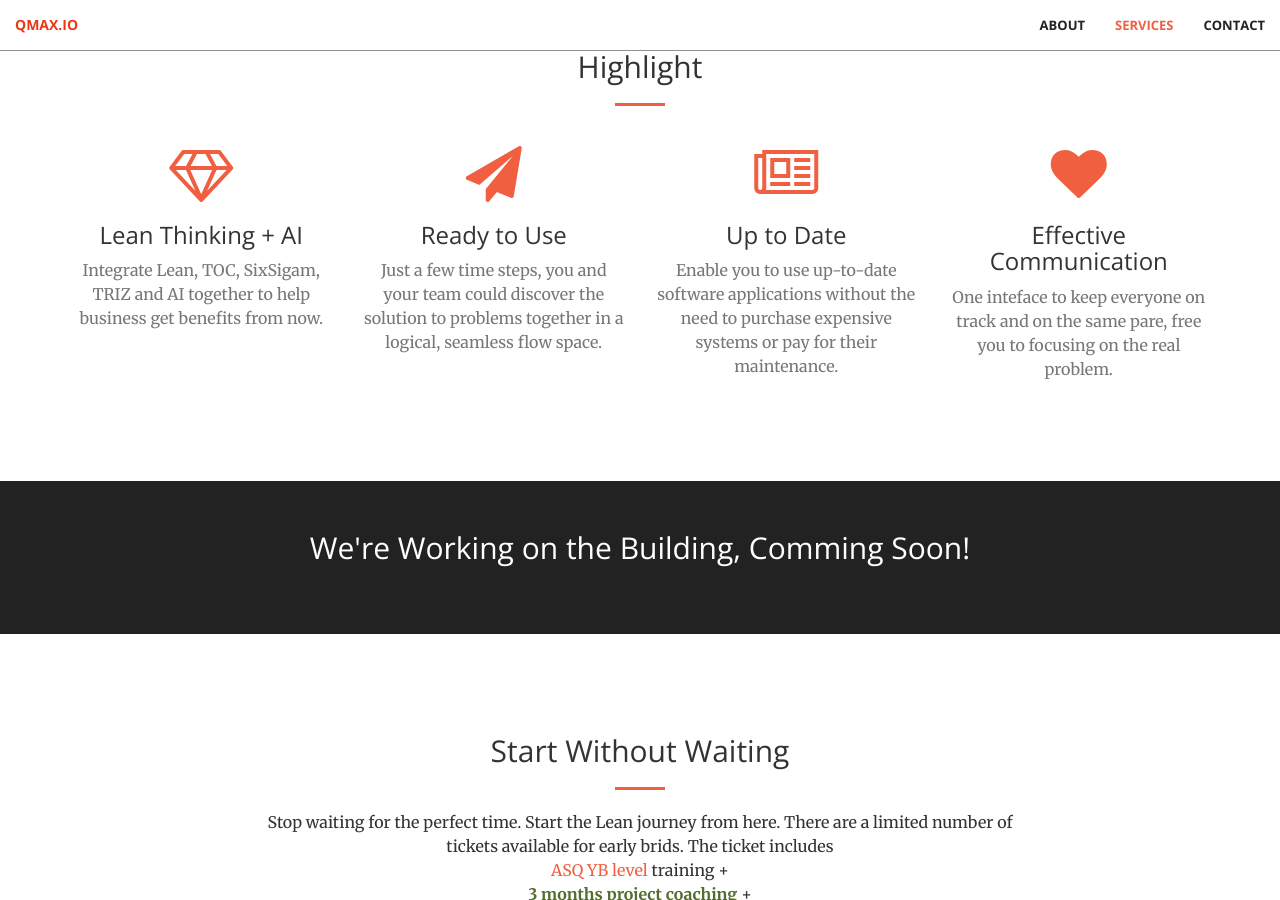
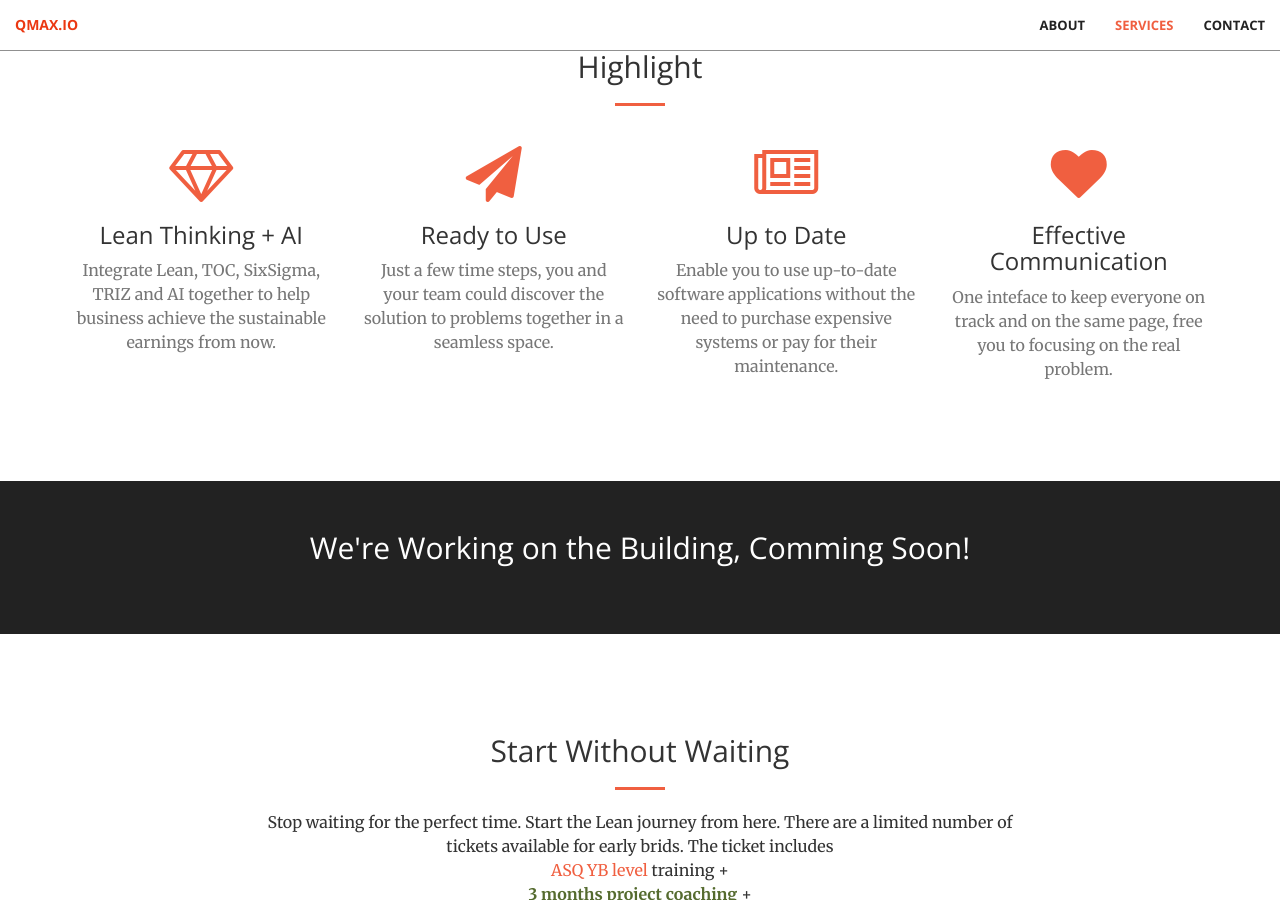
Before and after one commit to davidwei33li/kk33, a Jekyll site: the page built from index.html, in a window 1280 px wide and 900 px high, scrolled down 1344 px. Built offline with Jekyll 4.4.1, drawn with Linux system fonts in a browser that asks for light colours.

Commit message:
Update services.html

```diff
--- a/_includes/services.html
+++ b/_includes/services.html
@@ -13,14 +13,14 @@
                 <div class="service-box">
                     <i class="fa fa-4x fa-diamond wow bounceIn text-primary"></i>
                     <h3>Lean Thinking + AI</h3>
-                    <p class="text-muted">Integrate Lean, TOC, SixSigam, TRIZ and AI together to help business get benefits from now.</p>
+                    <p class="text-muted">Integrate Lean, TOC, SixSigma, TRIZ and AI together to help business achieve the sustainable earnings from now.</p>
                 </div>
             </div>
             <div class="col-lg-3 col-md-6 text-center">
                 <div class="service-box">
                     <i class="fa fa-4x fa-paper-plane wow bounceIn text-primary" data-wow-delay=".1s"></i>
                     <h3>Ready to Use</h3>
-                    <p class="text-muted">Just a few time steps, you and your team could discover the solution to problems together in a logical, seamless flow space.</p>
+                    <p class="text-muted">Just a few time steps, you and your team could discover the solution to problems together in a seamless space.</p>
                 </div>
             </div>
             <div class="col-lg-3 col-md-6 text-center">
@@ -34,7 +34,7 @@
                 <div class="service-box">
                     <i class="fa fa-4x fa-heart wow bounceIn text-primary" data-wow-delay=".3s"></i>
                     <h3>Effective Communication</h3>
-                    <p class="text-muted">One inteface to keep everyone on track and on the same pare, free you to focusing on the real problem.</p>
+                    <p class="text-muted">One inteface to keep everyone on track and on the same page, free you to focusing on the real problem.</p>
                 </div>
             </div>
         </div>
```
